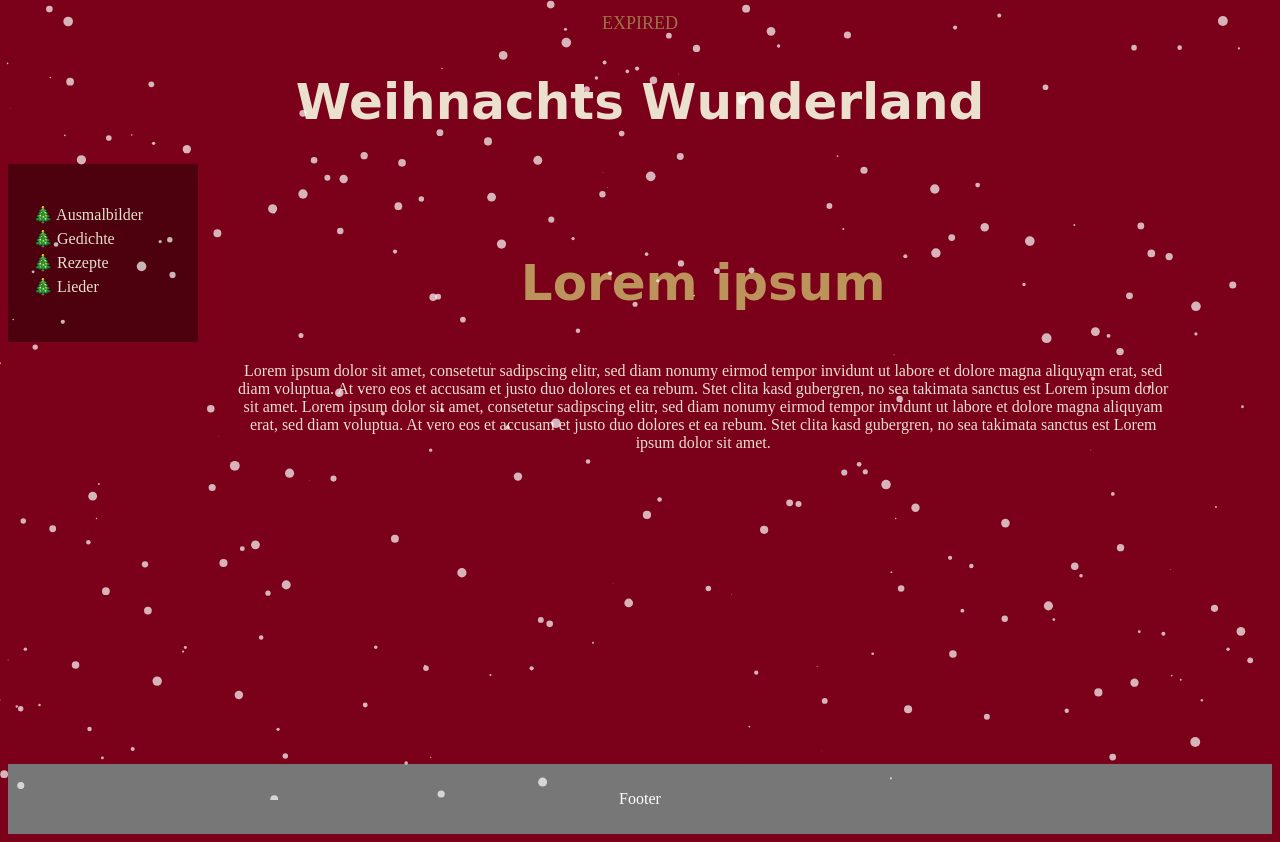
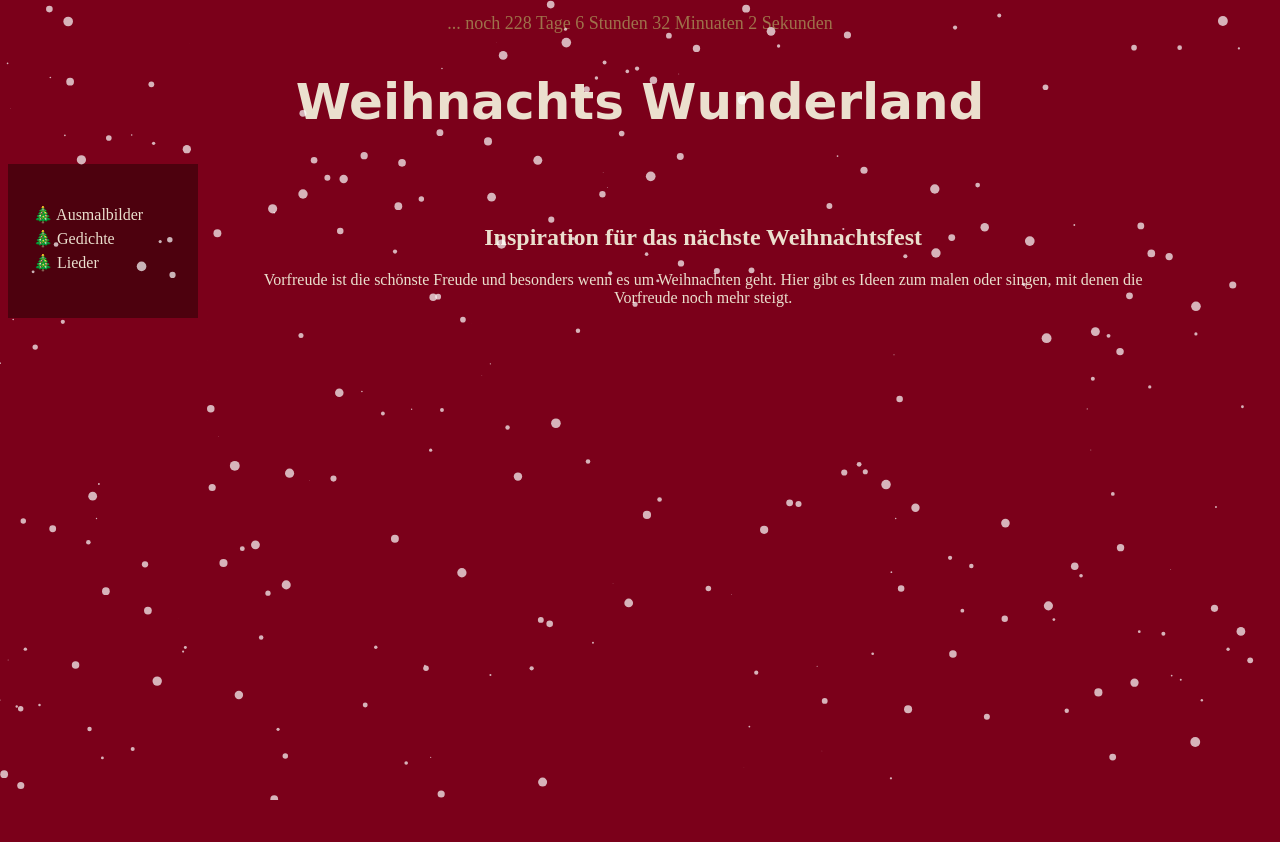
Before and after one commit to HenrietteMa/christmas, a plain HTML site: page index.html in a window 1280 px wide. After the commit the page ends 800 px from the top, so only its background shows below. Drawn offline with nearby package versions, Linux system fonts and the light colour scheme.

Commit message:
update 2022

```diff
--- a/index.html
+++ b/index.html
@@ -24,20 +24,22 @@
             <ul>
                 <li><a href="coloring.html"> &#127876 Ausmalbilder</a></li>
                 <li><a href="poem.html"> &#127876 Gedichte</a></li>
-                <li><a href="recipe.html"> &#127876 Rezepte</a></li>
+                <!-- <li><a href="recipe.html"> &#127876 Rezepte</a></li> -->
                 <li><a href="music.html"> &#127876 Lieder</a></li>
 
             </ul>
         </nav>
         <article>
-            <h1>Lorem ipsum</h1>
-            <p>Lorem ipsum dolor sit amet, consetetur sadipscing elitr, sed diam nonumy eirmod tempor invidunt ut labore et dolore magna aliquyam erat, sed diam voluptua. At vero eos et accusam et justo duo dolores et ea rebum. Stet clita kasd gubergren, no sea takimata sanctus est Lorem ipsum dolor sit amet. Lorem ipsum dolor sit amet, consetetur sadipscing elitr, sed diam nonumy eirmod tempor invidunt ut labore et dolore magna aliquyam erat, sed diam voluptua. At vero eos et accusam et justo duo dolores et ea rebum. Stet clita kasd gubergren, no sea takimata sanctus est Lorem ipsum dolor sit amet.</p>
+            <h2>Inspiration für das nächste Weihnachtsfest</h1>
+            <p>
+                Vorfreude ist die schönste Freude und besonders wenn es um Weihnachten geht. Hier gibt es Ideen zum malen oder singen, mit denen die Vorfreude noch mehr steigt.
+            </p>
           </article>
     </section>
 
-    <footer>
-        <p>Footer</p>
+<!--     <footer>
+        <p></p>
       </footer>
-
+ -->
 </body>
 </html>
--- a/timer.js
+++ b/timer.js
@@ -1,6 +1,6 @@
 
 // Set the date we're counting down to
-var countDownDate = new Date("2021-12-24" ).getTime();
+var countDownDate = new Date("2022-12-24" ).getTime();
 
 // Update the count down every 1 second
 var x = setInterval(function() {
```
Also changed, not shown: coloring.html (+5 -5 lines), music.html (+2 -2 lines), poem.html (+2 -2 lines).
